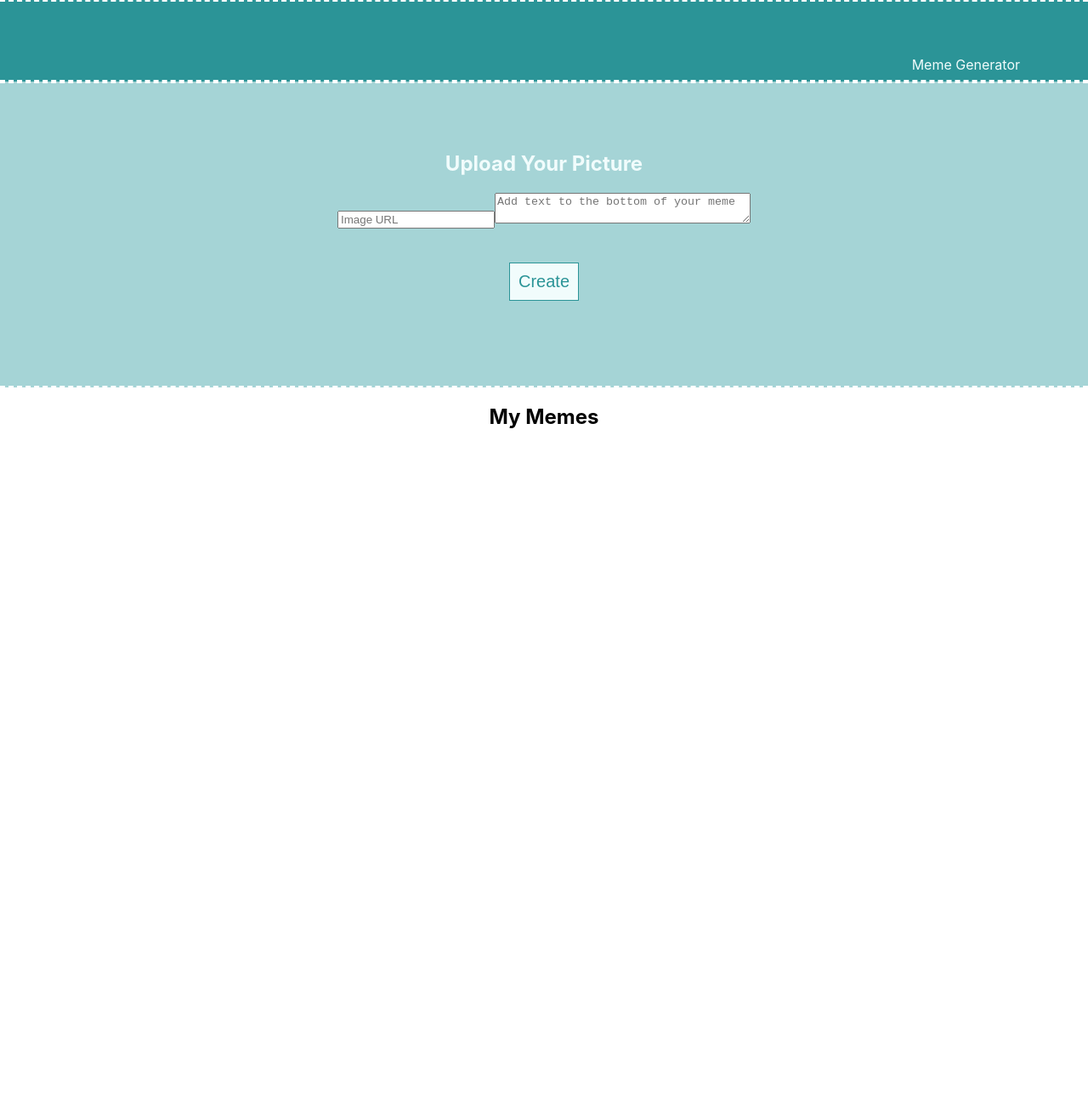
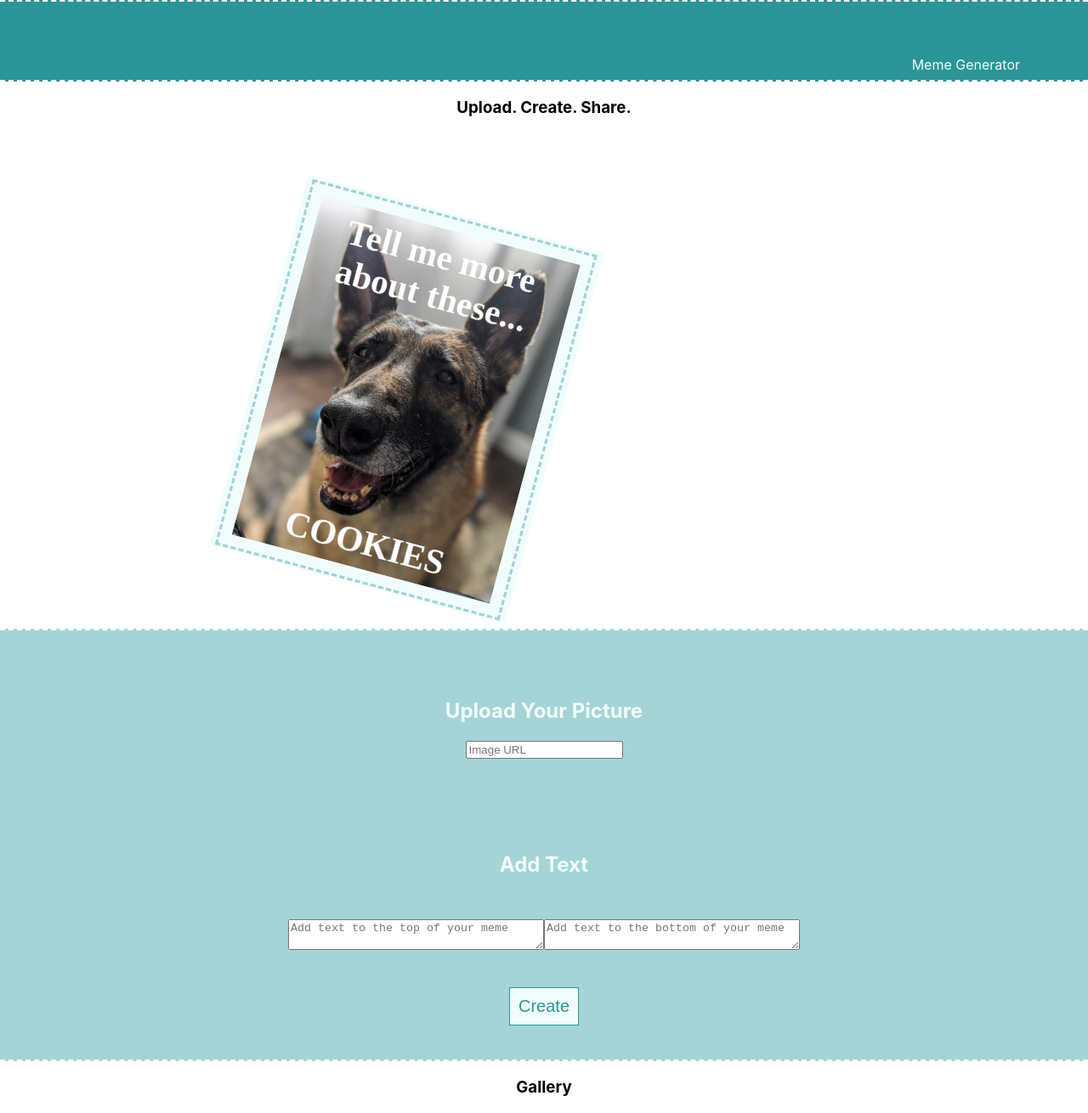
Before and after one commit to kwolosonovich/meme-generator-redux, a React (Create React App) app: page / in a window 1280 px wide. Shown: the whole page at 85% size. Before the commit the page ends 800 px from the top, so only its background shows below. Built offline with nearby package versions, Linux system fonts and the light colour scheme.

Commit message:
added form styles

```diff
--- a/src/App.css
+++ b/src/App.css
@@ -17,3 +17,11 @@
   border-bottom: 2px dashed white;
   border-top: 2px dashed white;
 }
+
+.meme-ex {
+  display: inline-block;
+  height: 450px;
+  padding-right: 300px;
+  padding-top: 130px;
+  transform: rotate(15deg);
+}
--- a/src/App.js
+++ b/src/App.js
@@ -1,15 +1,18 @@
 import React from "react";
 import CreateForm from "./CreateForm"
 import MemeList from "./MemeList"
+import example from "./example.jpg"
 import "./App.css";
 
 function App() {
   return (
     <div className="App">
-      <header className="header">
-        Meme Generator
-      </header>
-      <CreateForm/>
+      <header className="header">Meme Generator</header>
+      <div class="row">
+        <h3 class="slogan">Upload. Create. Share.</h3>
+        <img src={example} alt="meme" class="meme-ex" />
+      </div>
+      <CreateForm />
       <MemeList />
     </div>
   );
--- a/src/CreateForm.js
+++ b/src/CreateForm.js
@@ -6,28 +6,19 @@ function CreateForm() {
     <div class="new-meme-form">
       <form id="create-meme">
         <div class="upload-photo">
-          <h2>Upload Your Picture</h2>
-          <label for="file-id"></label>
-          <input
-            type="text"
-            id="file-id"
-            name="file"
-            id="add-photo"
-            placeholder="Image URL"
-          ></input>
-          <label for="text-input-bottom"></label>
-          <textarea
-            name="text-field"
-            id="text-input-bottom"
-            cols="35"
-            rows="2"
-            placeholder="Add text to the bottom of your meme"
-          ></textarea>
-          <div class="submit-form">
-            <button type="submit" form="create-meme" id="submit-button">
-              Create
-            </button>
-          </div>
+						<h2>Upload Your Picture</h2>
+						<label for="file-id"></label>
+						<input type="text" id="file-id" name="file" id="add-photo" placeholder="Image URL"></input>
+				</div>
+				<div class="add-text">
+						<h2 class="form-input" >Add Text</h2>
+								<label for="text-input-top"></label>
+								<textarea name="text-field" id="text-input-top" cols="35" rows="2" placeholder="Add text to the top of your meme"></textarea>
+								<label for="text-input-bottom"></label>
+								<textarea name="text-field" id="text-input-bottom" cols="35" rows="2" placeholder="Add text to the bottom of your meme"></textarea>
+				</div>
+				<div class="submit-form">
+						<button type="submit" form="create-meme" id="submit-button">Create</button>
         </div>
       </form>
     </div>
--- a/src/MemeList.js
+++ b/src/MemeList.js
@@ -1,7 +1,12 @@
 import React from "react";
 
 function MemeList() {
-    return <h2>My Memes</h2>;
+    return (
+      <div id="gallery">
+        <h3>Gallery</h3>
+        <div class="row" id="memes"></div>
+      </div>
+    );
 }
 
 export default MemeList
--- /dev/null
+++ b/src/memelist.css
@@ -0,0 +1,67 @@
+/*** meme gallery ***/
+
+#gallery {
+    padding-top: 60px;
+    background-color: #f1fcfc;
+    color: #2b9497;
+    position: relative;
+    bottom: 0;
+}
+
+/*** meme styling and text ***/
+
+.new-meme-div {
+    align-items: center;
+    height: 300px;
+    width: auto;
+    position: relative;
+    z-index: 0;
+    display: inline-block;
+    margin: 40px;
+    border: 2px dashed #8bc8cac4;
+    padding: 10px;
+}
+
+.meme-top-text {
+    position: absolute;
+    font-size: 20px;
+    text-align: center;
+    opacity: 1;
+    color: white;
+    font-weight: bold;
+    font-size: 30px;
+    z-index: 1;
+    top: 5%;
+    width: 90%;
+}
+
+.meme-bottom-text {
+    position: absolute;
+    bottom: 5%;
+    z-index: 1;
+    font-size: 20px;
+    opacity: 2;
+    color: white;
+    font-weight: bold;
+    font-size: 30px;
+    width: 90%;
+}
+
+.meme-format {
+    height: 300px;
+    width: auto;
+    position: relative;
+    z-index: 0;
+}
+
+/* delete meme button */
+
+.remove-button {
+    background-color: #f1fcfc;
+    color: #2b9497;
+    border: 1px solid #2b9497;
+    position: relative;
+    display: block;
+    width: 100%;
+    margin: 10px 0px 30px 0px;
+}
```
Also changed, not shown: src/example.jpg (added).
